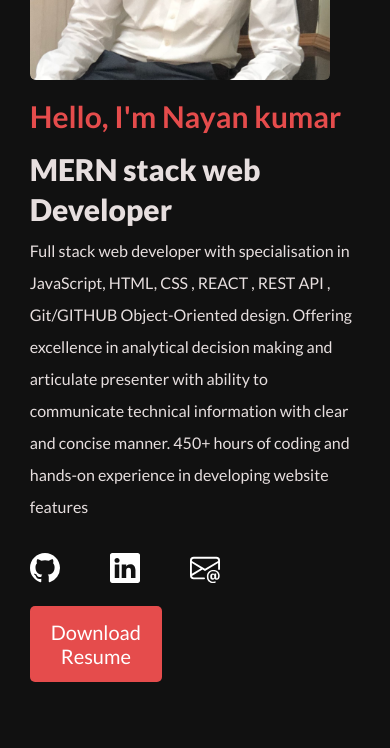
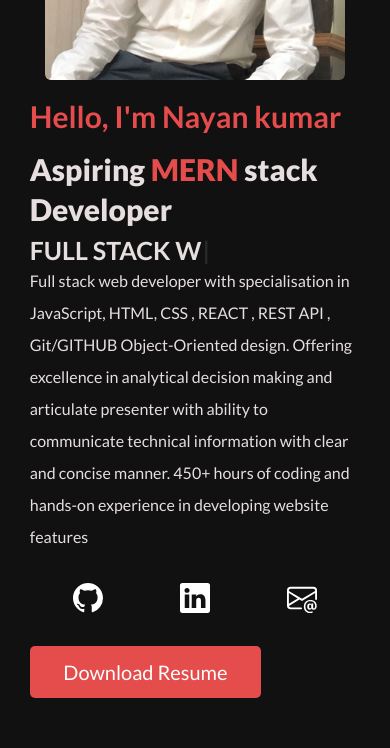
Before and after one commit to NAYANKUMAR21/NAYANKUMAR21.github.io, a React (Create React App) app: page / in a window 390 px wide. Shown: the part 432-1180 px from the top of the page. Built offline with nearby package versions, Linux system fonts and the light colour scheme.

Commit message:
updated the changes

```diff
--- a/package.json
+++ b/package.json
@@ -12,6 +12,7 @@
     "react-dom": "^18.2.0",
     "react-github-calendar": "^3.4.0",
     "react-scripts": "5.0.1",
+    "typewriter-effect": "^2.19.0",
     "web-vitals": "^2.1.4"
   },
   "scripts": {
--- a/src/components/Banner.jsx
+++ b/src/components/Banner.jsx
@@ -1,6 +1,7 @@
 import React from "react";
 import photo from "../Assets/IMG_6192.jpg";
 import myresume from "../Assets/Nayan_Kumar_Resume.pdf";
+import Typewriter from "typewriter-effect";
 function Banner() {
   return (
     <section className="banner" id="banner">
@@ -15,11 +16,49 @@ function Banner() {
             />
           </div>
           <div className="banner-content">
-            <h6 style={{ fontSize: "30px", marginBottom: "20px" }}>
+            <h6
+              style={{
+                fontSize: "30px",
+                marginBottom: "20px",
+              }}
+            >
               Hello, I'm Nayan kumar
             </h6>
-            <h3>MERN stack web Developer</h3>
-
+            <h3>
+              Aspiring <span style={{ color: "#e54c4c" }}>MERN</span> stack
+              Developer
+            </h3>
+            {/* {
+              <p align="center">
+                <a href="https://github.com/The-Young-Programmer">
+                  <img src="https://readme-typing-svg.herokuapp.com/?lines=👨‍💻%20Fullstack%20Web%20Developer;💬%20Ask%20me%20about%20HTML,%20CSS,%20Javascript;🔰%20Always%20learning%20new%20tech&font=Pacifico&center=true&width=850&height=120&color=58a6ff&vCenter=true&size=45%22" alt="selftyping letters"></img>
+                </a>
+              </p>
+            } */}
+            <div className="TypeCode">
+              <Typewriter
+                onInit={(typewriter) => {
+                  typewriter
+                    .typeString("FULL STACK WEB DEVELOPER")
+                    .start()
+                    .pauseFor(2000)
+                    .deleteAll();
+                  typewriter
+                    .typeString("A Tech Fanatic")
+                    .pauseFor(2000)
+                    .deleteAll()
+                    .start()
+                    .pauseFor();
+                  //   .deleteAll()
+                  //   .start()
+                  //   .deleteAll();
+                  // typewriter
+                  //   .typeString("A FULL STACK DEVELOPER")
+                  //   .deleteAll()
+                  //   .start();
+                }}
+              />
+            </div>
             <p style={{ marginBottom: "30px", lineHeight: "2" }}>
               {/* Analytical and detail-oriented aspiring Full Stack Web
               Developer capable of writing production-ready code using
@@ -32,10 +71,7 @@ interested in working in a product-based company. */}
               clear and concise manner. 450+ hours of coding and hands-on
               experience in developing website features
             </p>
-            <div
-              className="allLinks"
-              style={{ display: "flex", gap: "50px", marginBottom: "20px" }}
-            >
+            <div className="BannerAllLinks">
               <div>
                 <a href="https://github.com/NAYANKUMAR21">
                   <svg
@@ -80,13 +116,22 @@ interested in working in a product-based company. */}
                 </a>
               </div>
             </div>
+
+            <div
+            // style={{
+            //   border: "1px solid white",
+            // }}
+            >
               <button
+                className="BannerButton"
                 style={{
-                border: "1px",
                   backgroundColor: "#e54c4c",
                   borderRadius: "5px",
-                width: "40%",
+                  // width: "40%",
+                  border: "none",
+
                   padding: "14px 20px 14px 20px",
+
                   fontSize: "20px",
                 }}
               >
@@ -102,6 +147,7 @@ interested in working in a product-based company. */}
             </div>
           </div>
         </div>
+      </div>
     </section>
   );
 }
--- a/src/components/menu.css
+++ b/src/components/menu.css
@@ -1,39 +1,48 @@
-.menu-list>ul{
+/* .container {
+  border: 1px solid blue;
+} */
+/* .container sticky {
+  border: 1px solid blue;
+  width: 100%;
+} */
+.menu-list > ul {
   text-decoration: none;
 }
-.menu-icon{
+.menu-icon {
   display: none;
+  width: 100%;
+  /* border: 1px solid blue; */
 }
-.menu-list{
+.menu-list {
   position: relative;
-
-    color:black;
+  width: 100%;
+  color: black;
   background-color: white;
   display: none;
   border-radius: 12px;
   padding: 20px 10px 20px 10px;
-    right:-20px;
-    top:60px;
+  right: -20px;
+  top: 60px;
   z-index: 100;
 }
-.menu-list a{
+.menu-list a {
   margin-top: 10px;
   color: black;
 }
-.menu-list{
+.menu-list {
   text-decoration: none;
 }
-#burgir:hover>div{
+#burgir:hover > div {
   display: block;
 }
 
-.menu-list>ul>a:hover{
+.menu-list > ul > a:hover {
   color: red;
   text-decoration: none;
   cursor: pointer;
 }
-@media (max-width:767px){
-    .menu-icon{
+@media (max-width: 767px) {
+  .menu-icon {
     display: block;
   }
 }
--- a/src/components/menu.jsx
+++ b/src/components/menu.jsx
@@ -36,9 +36,11 @@ const Menu = () => {
           <ul style={{ textDecoration: "none" }}>
             <a href="#banner">Home</a>
             <br />
+            <a href="#skills">Skills</a>
+            <br />
+            <a href="#aboutme">About Me</a>
+            <br />
             <a href="#projects">Project</a>
-            <br />
-            <a href="#skills">Skills</a>
             <br />
             <a href="#contact">Contact</a>
             <br />
--- a/src/components/projects.jsx
+++ b/src/components/projects.jsx
@@ -52,13 +52,13 @@ const Project = () => {
       >
         My recent Works
       </p>
-      <div className="projects-container">
+      <div className="project-container">
         {projects.map((el) => (
           <div id="project-container">
             <div className="ProjectImage">
               <img src={el.img} alt="" />
             </div>
-            <div>
+            <div className="ProjectDescription">
               <div>
                 <h2>{el.name}</h2>
                 <p style={{ marginTop: "10px" }}>{el.para}</p>
@@ -69,7 +69,7 @@ const Project = () => {
                   <h3>{el.tech}</h3>
                 </span>
               </div>
-              <div style={{ marginTop: "20px", display: "flex", gap: "20px" }}>
+              <div style={{ marginTop: "20px", display: "flex", gap: "20px" }} className="ProjectLinks">
                 <div>
                   <a href={el.glink}>
                     <svg
--- /dev/null
+++ b/src/components/stats.css
@@ -0,0 +1,14 @@
+.gitStats > div {
+  width: 40%;
+}
+
+@media (max-width: 768px) {
+  .gitStats > div {
+    width: 100%;
+  }
+}
+@media (max-width: 332px) {
+  .gitStats > div {
+    width: 100%;
+  }
+}
--- a/src/components/stats.jsx
+++ b/src/components/stats.jsx
@@ -1,5 +1,5 @@
 import React from "react";
-
+import "./stats.css";
 import "../App.css";
 // const Stats = () => {
 //   return (
@@ -52,8 +52,8 @@ import "../App.css";
 
 const Stats = () => {
   return (
-    <div>
-      <div style={{ width: "40%", margin: "auto", color: "rgb(0, 75, 145)" }}>
+    <div className="gitStats">
+      <div style={{ margin: "auto", color: "rgb(0, 75, 145)" }}>
         <a href="https://github.com/NAYANKUMAR21">
           <img
             src="https://github-readme-stats.vercel.app/api?username=NAYANKUMAR21&count_private=true&show_icons=true"
--- a/src/index.css
+++ b/src/index.css
@@ -56,7 +56,7 @@ header.sticky {
   height: 70px;
 }
 header .header-inner {
-  width:100%;
+  width: 100%;
   display: flex;
   justify-content: space-between;
   align-items: center;
@@ -97,7 +97,7 @@ header .mobile-links {
 .banner .banner-img {
   position: relative;
   flex: 0 0 50%;
-  max-width: 50%;
+  max-width: 60%;
   width: 100%;
 }
 .banner .banner-content h6 {
@@ -107,7 +107,7 @@ header .mobile-links {
   font-weight: 600;
 }
 .banner .banner-content h3 {
-  font-size: 40px;
+  font-size: 35px;
   line-height: 50px;
   color: var(--light);
   margin: 6px 0px;
@@ -139,6 +139,19 @@ header .mobile-links {
   background: transparent;
 }
 
+.BannerButton {
+  width: 40%;
+}
+.TypeCode {
+  font-size: 25px;
+  font-weight: bold;
+}
+.BannerAllLinks {
+  width: 40%;
+  margin-bottom: 30px;
+  display: flex;
+  gap: 50px;
+}
 @media (max-width: 767px) {
   header .links {
     display: none;
@@ -185,7 +198,20 @@ header .mobile-links {
     max-width: 100%;
     margin-bottom: 20px;
   }
-
+  .banner-img {
+    margin: auto;
+    text-align: center;
+  }
+  .BannerButton {
+    text-align: center;
+    width: 70%;
+  }
+  .BannerAllLinks {
+    width: 90%;
+    margin: auto;
+    margin-bottom: 30px;
+    justify-content: space-evenly;
+  }
 }
 
 @media (max-width: 660px) {
@@ -195,8 +221,21 @@ header .mobile-links {
   }
   .banner .banner-img {
     flex: 0 0 60%;
-    max-width: 60%;
+    max-width: 100%;
     margin-bottom: 20px;
   }
-
+  .banner-img {
+    margin: auto;
+    text-align: center;
+  }
+  .BannerButton {
+    text-align: center;
+    width: 70%;
+  }
+  .BannerAllLinks {
+    width: 90%;
+    margin: auto;
+    margin-bottom: 30px;
+    justify-content: space-evenly;
+  }
 }
```
Also changed, not shown: src/components/Aboutme.jsx (added, +11 -0 lines), src/components/Header.jsx (+19 -13 lines), src/components/projects.css (+82 -9 lines), src/components/Aboutme.css (added), 1 other file (tests, documents, lock files or other folders). Lines whose indentation alone changed are shown as unchanged.
